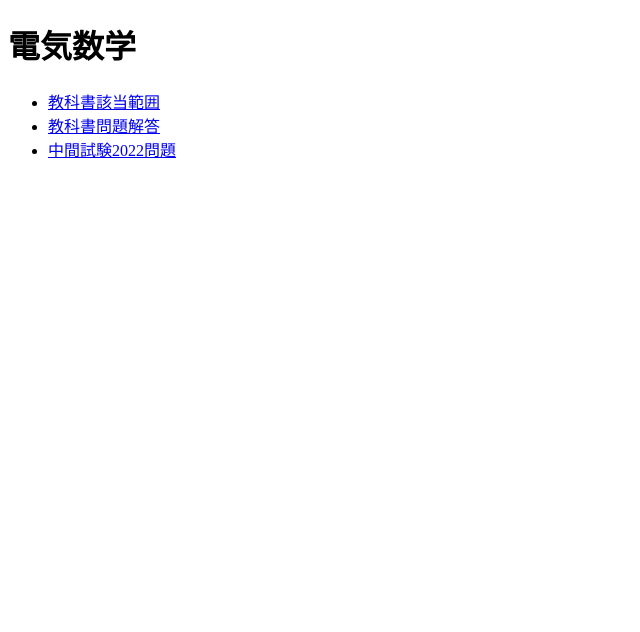
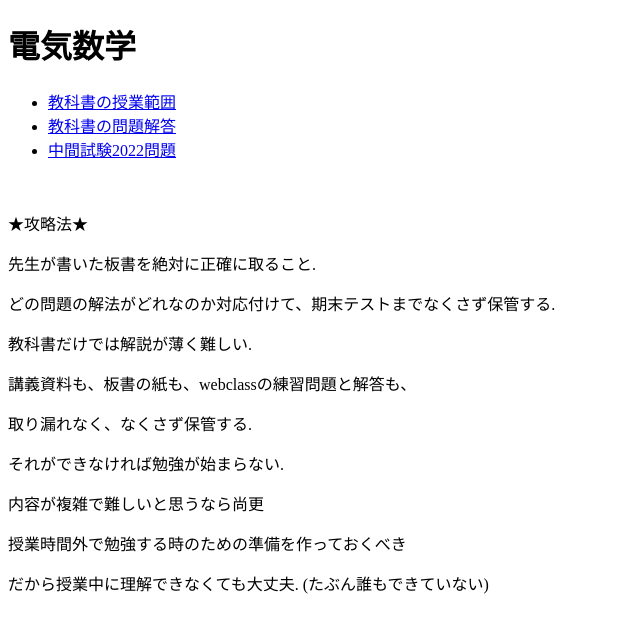
Before and after one commit to jackdawson0410/sample16, a plain HTML site: page index.html in a window 1280 px wide. Shown: the whole page, without its empty margins (0-640 px from the left). Drawn offline with Linux system fonts and the light colour scheme.

Commit message:
Update index.html

```diff
--- a/index.html
+++ b/index.html
@@ -7,9 +7,24 @@
 <body>
 	<h1>電気数学</h1>
 	<ul>
-		<li><a href = "https://www.dropbox.com/scl/fi/pow5hlswrechk5kbxyqxa/.pdf?rlkey=v0bnkporfji7t1lat79m1leqt&dl=0">教科書該当範囲</a></li>
-		<li><a href = "https://www.dropbox.com/scl/fi/mgkbcesfzfl5cb01vr685/.pdf?rlkey=8lhrvjrucxesatqanr4yndans&dl=0">教科書問題解答</a></li>
+		<li><a href = "https://www.dropbox.com/scl/fi/pow5hlswrechk5kbxyqxa/.pdf?rlkey=v0bnkporfji7t1lat79m1leqt&dl=0">教科書の授業範囲</a></li>
+		<li><a href = "https://www.dropbox.com/scl/fi/mgkbcesfzfl5cb01vr685/.pdf?rlkey=8lhrvjrucxesatqanr4yndans&dl=0">教科書の問題解答</a></li>
 		<li><a href = "https://www.dropbox.com/scl/fi/7rc3v766jg98qv98pgukd/2022.pdf?rlkey=m2n0qseq6upvj3t1n4obv0fp4&dl=0">中間試験2022問題</a></li>
 	</ul>
+	<br>
+	<p>★攻略法★</p>
+	<p>先生が書いた板書を絶対に正確に取ること. </p>
+	<p>どの問題の解法がどれなのか対応付けて、期末テストまでなくさず保管する.  </p>
+	<p>教科書だけでは解説が薄く難しい. </p>
+	<p>講義資料も、板書の紙も、webclassの練習問題と解答も、</p>
+	<p>取り漏れなく、なくさず保管する. </p>
+	<p>それができなければ勉強が始まらない. </p>
+	<p>内容が複雑で難しいと思うなら尚更</p>
+	<p>授業時間外で勉強する時のための準備を作っておくべき</p>
+	<p>だから授業中に理解できなくても大丈夫. (たぶん誰もできていない) </p>
+	<br>
+	<br>
+	<br>
+
 </body>
 </html>
```
